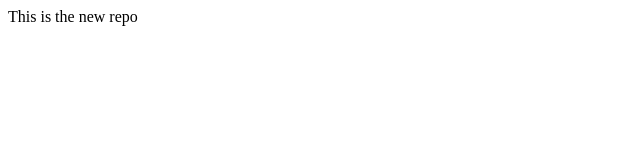
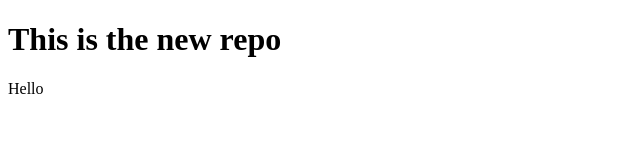
Before and after one commit to shreyaa1204/localRepo, a plain HTML site: page index.html in a window 1280 px wide. Shown: the whole page, without its empty margins (0-640 px from the left). Drawn offline with Linux system fonts and the light colour scheme.

Commit message:
There is a change

```diff
--- a/index.html
+++ b/index.html
@@ -6,6 +6,7 @@
     <title>Document</title>
 </head>
 <body>
-    <hi>This is the new repo</hi>
+    <h1>This is the new repo</h1>
+    <p>Hello</p>
 </body>
 </html>
```
